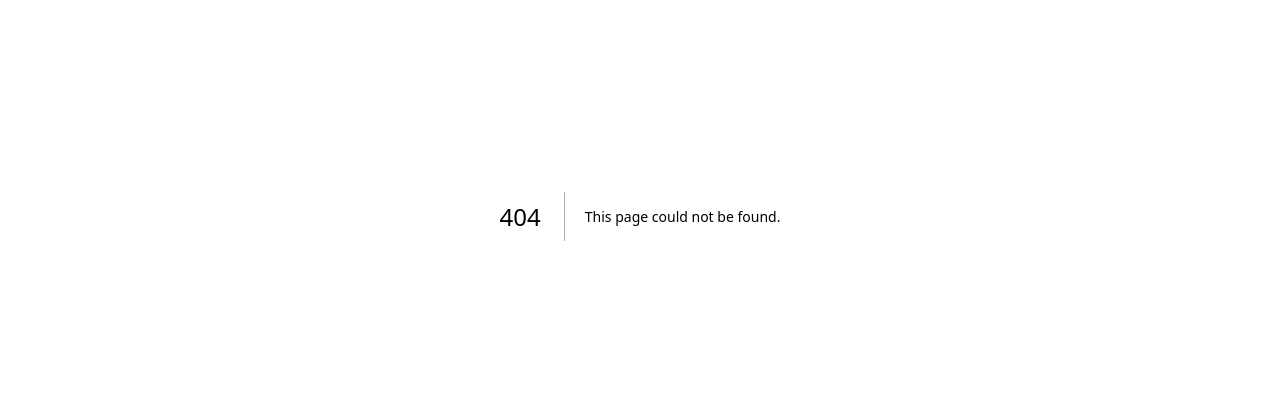
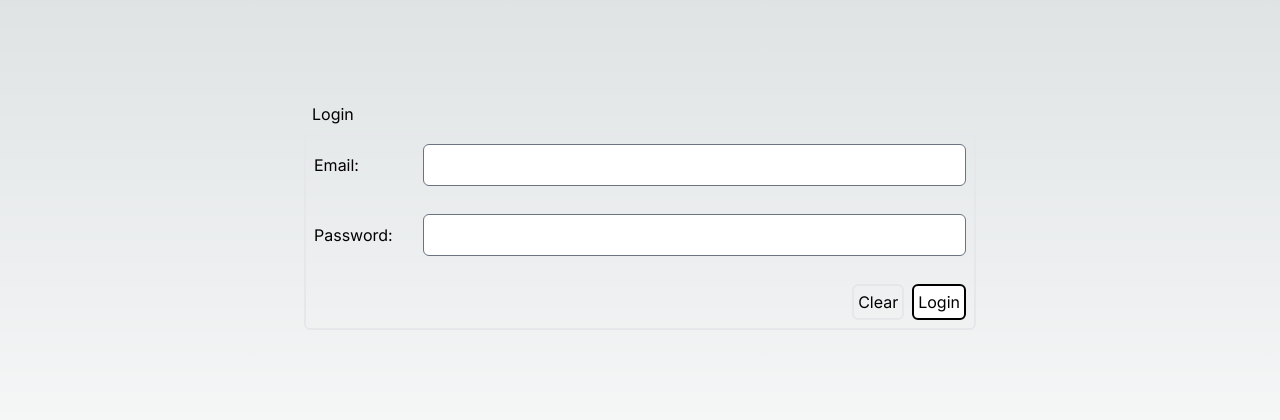
Before and after one commit to DanDaMan23/dating-site-next-js, a Next.js app: page /authentication/login in a window 1280 px wide. Before the commit this address had no page. Shown: the part 184-604 px from the top of the page. Built offline with nearby package versions, Linux system fonts and the light colour scheme.

Commit message:
UI login form created

```diff
--- /dev/null
+++ b/src/app/authentication/login/page.tsx
@@ -0,0 +1,44 @@
+export default function Page() {
+  return (
+    <main className='h-screen flex justify-center items-center'>
+      <div className='w-3/4 max-w-2xl'>
+        <h2 className='pl-2 pb-2'>Login</h2>
+        <div className='border-solid border-2 p-2 rounded-md'>
+          <form className='flex flex-col gap-7'>
+            <div className='flex flex-col lg:flex-row lg:justify-between lg:items-center gap-2'>
+              <label htmlFor='email'>Email:</label>
+              <input
+                type='email'
+                name='email'
+                id='email'
+                className='rounded-md w-auto lg:w-10/12 text-black'
+              />
+            </div>
+
+            <div className='flex flex-col lg:flex-row lg:justify-between lg:items-center gap-2'>
+              <label htmlFor='password'>Password:</label>
+              <input
+                type='password'
+                name='password'
+                id='password'
+                className='rounded-md w-auto lg:w-10/12 text-black'
+              />
+            </div>
+
+            <div className='flex justify-end gap-2'>
+              <button className='border-solid border-2 p-1 rounded-md'>
+                Clear
+              </button>
+              <button
+                type='submit'
+                className='border-solid border-2 border-black p-1 rounded-md bg-white text-black '
+              >
+                Login
+              </button>
+            </div>
+          </form>
+        </div>
+      </div>
+    </main>
+  )
+}
--- a/tailwind.config.ts
+++ b/tailwind.config.ts
@@ -1,20 +1,20 @@
-import type { Config } from 'tailwindcss'
+import type { Config } from "tailwindcss"
 
 const config: Config = {
   content: [
-    './src/pages/**/*.{js,ts,jsx,tsx,mdx}',
-    './src/components/**/*.{js,ts,jsx,tsx,mdx}',
-    './src/app/**/*.{js,ts,jsx,tsx,mdx}',
+    "./src/pages/**/*.{js,ts,jsx,tsx,mdx}",
+    "./src/components/**/*.{js,ts,jsx,tsx,mdx}",
+    "./src/app/**/*.{js,ts,jsx,tsx,mdx}"
   ],
   theme: {
     extend: {
       backgroundImage: {
-        'gradient-radial': 'radial-gradient(var(--tw-gradient-stops))',
-        'gradient-conic':
-          'conic-gradient(from 180deg at 50% 50%, var(--tw-gradient-stops))',
-      },
-    },
+        "gradient-radial": "radial-gradient(var(--tw-gradient-stops))",
+        "gradient-conic":
+          "conic-gradient(from 180deg at 50% 50%, var(--tw-gradient-stops))"
+      }
+    }
   },
-  plugins: [],
+  plugins: [require("@tailwindcss/forms")]
 }
 export default config
```
Also changed, not shown: package.json (+6 -5 lines), src/app/authentication/page.tsx (deleted), 1 other file (tests, documents, lock files or other folders).
